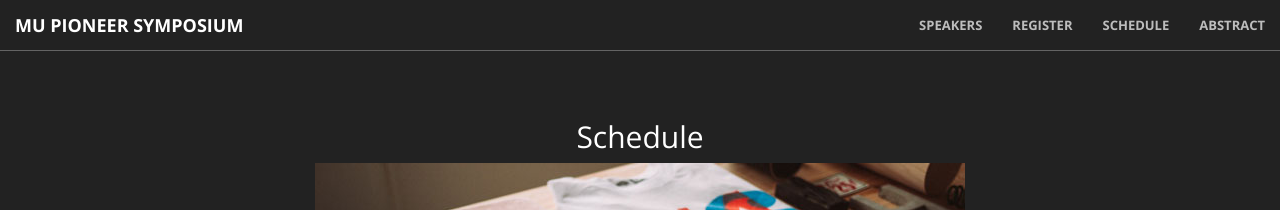
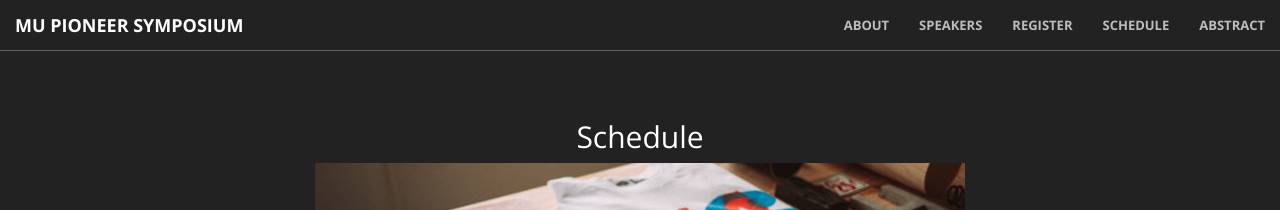
Before and after one commit to mupioneersymposium/mupioneersymposium.github.io, a Jekyll site: the page built from schedule.md, in a window 1280 px wide. Shown: the top 210 px of the page. Built offline with Jekyll 4.4.1, drawn with Linux system fonts in a browser that asks for light colours.

Commit message:
Update nav.html

```diff
--- a/_includes/nav.html
+++ b/_includes/nav.html
@@ -14,6 +14,9 @@
         <!-- Collect the nav links, forms, and other content for toggling -->
         <div class="collapse navbar-collapse" id="bs-example-navbar-collapse-1">
             <ul class="nav navbar-nav navbar-right">
+                <li>
+                    <a class="page-scroll" href="index.html#about">About</a>
+                </li>
                 <li>
                     <a class="page-scroll" href="speakers.html">Speakers</a>
                 </li>
```
